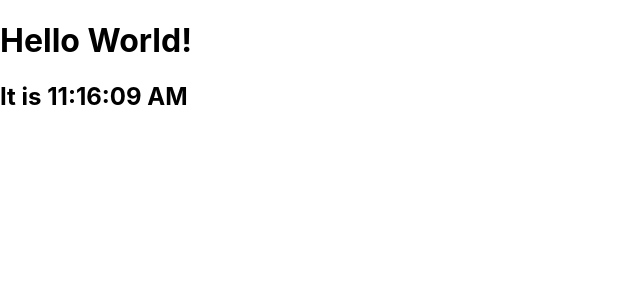
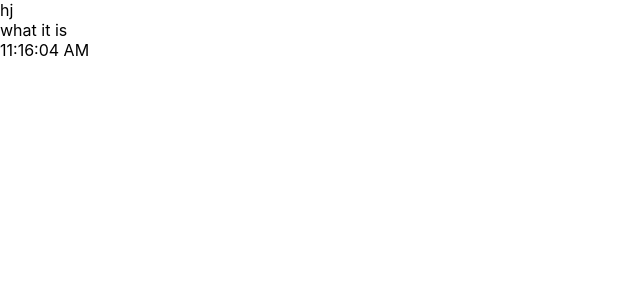
Before and after one commit to Belnut/react-create-app-mine, a React (Create React App) app: page / in a window 1280 px wide. Shown: the top 300 px of the page, without its empty margins (0-640 px from the left). Built offline with nearby package versions, Linux system fonts and the light colour scheme.

Commit message:
make custom Component and make module

```diff
--- a/src/index.js
+++ b/src/index.js
@@ -1,8 +1,61 @@
 import React from 'react';
-import ReactDOM from 'react-dom'
+import ReactDOM from 'react-dom';
 import './index.css';
-import reportWebVitals from './reportWebVitals';
+import reportWebVitals from "./reportWebVitals";
 
+function Avatar(props) {
+    return <image className="Avatar"
+                  src={props.user.avatarUrl}
+                  alt={props.user.name}
+    />;
+}
+
+function UserInfo(props) {
+    return <div className={UserInfo}>
+        <Avatar user={props.user}/>
+        <div className="UserInfo-name">
+            {props.user.name}
+        </div>
+    </div>;
+}
+
+function Comment(props) {
+    return (
+        <div className="Comment">
+            <UserInfo user={props.author}/>
+            <div className="Comment-text">
+                {props.text}
+            </div>
+            <div className="Comment-date">
+                {formatDate(props.date)}
+            </div>
+        </div>
+    );
+}
+
+function formatDate(date) {
+    return date.toLocaleTimeString();
+}
+
+ReactDOM.render(Comment({
+    author: {
+        name: 'hj',
+        avatarUrl: 'none',
+    },
+    text: 'what it is',
+    date: new Date(),
+}), document.getElementById('root'));
+/* Welcome example
+class Welcome extends React.Component {
+    render() {
+        return <h1>Hello {this.props.name}</h1>;
+    }
+}
+
+const element = <Welcome name='HJ'/>;
+ReactDOM.render(element, document.getElementById('root'));
+*/
+/* //tick time
 function tick() {
     const element = (
         <div>
@@ -11,8 +64,8 @@ function tick() {
         </div>);
     ReactDOM.render(element, document.getElementById('root'));
 }
-
 setInterval(tick, 1000);
+*/
 /*
 ReactDOM.render(
   <React.StrictMode>
```
